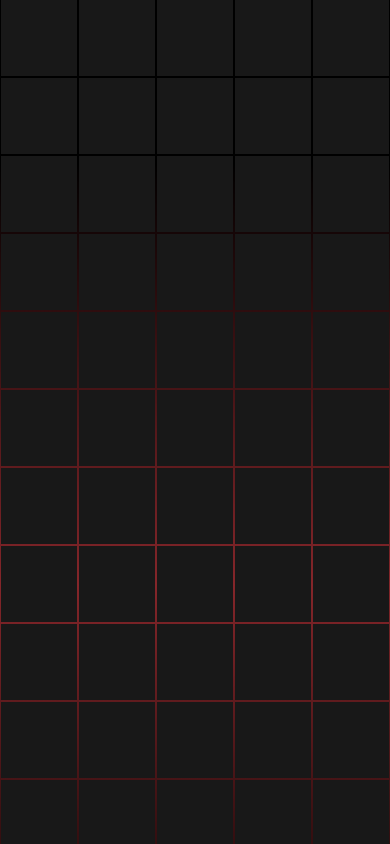
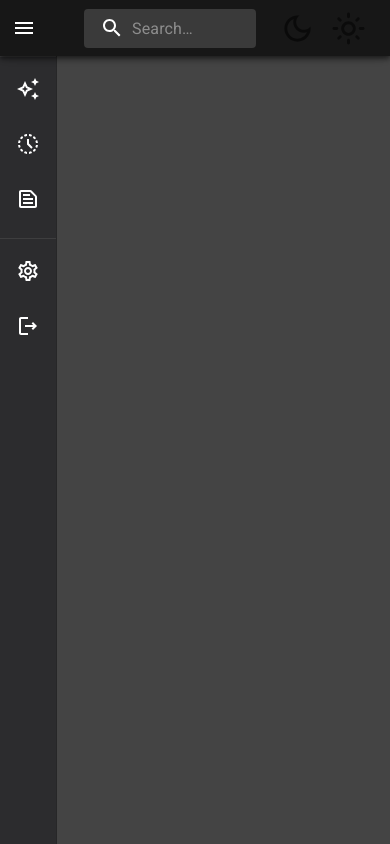
Before and after one commit to motasemay/ChatBot_website, a React (Vite) app: page / in a window 390 px wide. Built offline with nearby package versions, Linux system fonts and the light colour scheme.

Commit message:
finish the sidebar and topbar and routerDom

```diff
--- a/src/components/MiniDrawer.jsx
+++ b/src/components/MiniDrawer.jsx
@@ -9,6 +9,7 @@ import TopBar from "./TopBar"
 import SideBar from './SideBar';
 import Chatbot from '../pages/chatbot/Chatbot';
 import { green, red } from '@mui/material/colors';
+import { Outlet } from 'react-router-dom';
 
 const drawerWidth = 240;
 
@@ -29,7 +30,7 @@ const DrawerHeader = styled('div')(({ theme }) => ({
 const theme = createTheme({
   palette: {
     primary: {
-      main: '#2b2a2a',       // Dark gray
+      main: '#171717',       // Dark gray
       light: '#757ce8',       // Light blue
       dark: '#000000',        // Darker shade (if needed)
       contrastText: '#fff',   // White text on primary color
@@ -41,11 +42,11 @@ const theme = createTheme({
       contrastText: '#ffffff' // White text on secondary color
     },
     background: {
-      default: '#f0f0f0',     // Default background color
-      paper: '#ffffff',       // Paper background color
+      default: '#444',     // Default background color
+      paper: '#2C2C2E',       // Paper background color
     },
     text: {
-      primary: '#000000',     // Default text color
+      primary: '#fff',     // Default text color
       secondary: '#757575',   // Secondary text color
     },
   },
@@ -76,12 +77,16 @@ export default function MiniDrawer() {
       <SideBar open={open} handleDrawerClose={handleDrawerClose} theme={theme}/>
 
 
-      <Box component="main" sx={{ flexGrow: 1, p: 3 }}>
-        <DrawerHeader />
-        <Typography sx={{ marginBottom: 2 }}>
+      <Box component="main" sx={{ flexGrow: 1, p: 0.07 }} >
+         <DrawerHeader />
+        {/*<Typography sx={{ marginBottom: 2 }}>
           example eaaskdla;sdfjk;;jklas
-        </Typography>
+        </Typography> */}
+        <div className="outletPage">
 
+                <Outlet/>
+
+        </div>
       </Box>
     </Box>
 
--- a/src/components/SearchBar.jsx
+++ b/src/components/SearchBar.jsx
@@ -2,6 +2,7 @@ import React from 'react'
 import { styled, alpha } from '@mui/material/styles';
 import SearchIcon from '@mui/icons-material/Search';
 import { InputBase } from '@mui/material';
+import { MarginOutlined } from '@mui/icons-material';
 
 const Search = styled('div')(({ theme }) => ({
     position: 'relative',
--- a/src/components/SideBar.jsx
+++ b/src/components/SideBar.jsx
@@ -20,7 +20,9 @@ import SideBarStyle from "./SideBar.module.css";
 import AutoAwesomeOutlinedIcon from '@mui/icons-material/AutoAwesomeOutlined';
 import HistoryToggleOffOutlinedIcon from '@mui/icons-material/HistoryToggleOffOutlined';
 import TextSnippetOutlinedIcon from '@mui/icons-material/TextSnippetOutlined';
-
+import SettingsOutlinedIcon from '@mui/icons-material/SettingsOutlined';
+import LogoutOutlinedIcon from '@mui/icons-material/LogoutOutlined';
+import { useNavigate } from 'react-router-dom';
 const drawerWidth = 240;
 
 
@@ -100,23 +102,49 @@ const sidebarArray1=[
   "path":"/Reports",
 },
 ]
+const sidebarArray2=[
+
+  {
+  "text":"Settings",
+  "icon":<SettingsOutlinedIcon/>,
+  "path":"/settings",
+},
+{
+  "text":"Log Out",
+  "icon":<LogoutOutlinedIcon/>,
+  "path":"/logout",
+},
+]
 
 
 function SideBar({ open, handleDrawerClose ,theme}) {
-
+const navigate=useNavigate();
   // const theme = useTheme();
 
   return (
-    <Drawer variant="permanent" open={open} >
+    <Drawer className={SideBarStyle.sidebarContainer}  variant="permanent" open={open} >
       <DrawerHeader  >
-        <IconButton onClick={handleDrawerClose} className={SideBarStyle.SidebarContainer}>
+        <IconButton onClick={handleDrawerClose} sx={{background:"#171717"}} className={SideBarStyle.SidebarContainer}>
           {theme.direction === 'rtl' ? <ChevronRightIcon /> : <ChevronLeftIcon />}
         </IconButton >
       </DrawerHeader>
-      <Divider />
+      <Divider sx={{backgroundColor:'#ffffff20'}}/>
       <List >
         {sidebarArray1.map(item => (
-          <ListItem key={item.path} disablePadding sx={{ display: 'block' }}>
+          <ListItem key={item.path} disablePadding
+          onClick={()=>{
+            navigate(item.path);
+          }}
+          sx={{ display: 'block',
+            marginBottom:'7px',
+            transition:'background-color 0.4s ease',
+                backgroundColor:
+                location.pathname===item.path? '#861e23 !important':null,
+                borderRadius:
+                location.pathname===item.path?  '12px' :null ,
+
+           }}
+          >
             <ListItemButton
               sx={[
                 {
@@ -165,12 +193,27 @@ function SideBar({ open, handleDrawerClose ,theme}) {
           </ListItem>
         ))}
       </List>
-      <Divider />
+      <Divider sx={{backgroundColor:'#ffffff20'}} />
 
 
       <List >
-        {['ChatBot', 'History', 'Reports', 'Setttings'].map((text, index) => (
-          <ListItem key={text} disablePadding sx={{ display: 'block' }}>
+        {sidebarArray2.map(item => (
+          <ListItem key={item.path} disablePadding
+
+          onClick={()=>{
+            navigate(item.path);
+          }}
+          sx={{ display: 'block',
+                marginBottom:'7px',
+                transition:'background-color 0.4s ease',
+                backgroundColor:
+                location.pathname===item.path? '#861e23 !important':null,
+                borderRadius:
+                location.pathname===item.path?  '12px' :null ,
+
+
+           }}
+          >
             <ListItemButton
               sx={[
                 {
@@ -201,10 +244,10 @@ function SideBar({ open, handleDrawerClose ,theme}) {
                     },
                 ]}
               >
-                {index % 2 === 0 ? <InboxIcon /> : <MailIcon />}
+                {item.icon}
               </ListItemIcon>
               <ListItemText
-                primary={text}
+                primary={item.text}
                 sx={[
                   open
                     ? {
--- a/src/components/SideBar.module.css
+++ b/src/components/SideBar.module.css
@@ -1,10 +1,15 @@
-/* .SidebarContainer{
-    background-color: #333 !important;
-    color: rgb(255, 255, 255)  !important;
+.sidebarContainer {
+  transition: background-color 0.9s ease;
+}
 
-} */
-
-/*
-.MuiDrawer{
-    background-color: #333 !important;
-} */
+.sidebarContainer svg {
+  color: #fff;
+}
+.sidebarContainer ul li {
+  border-radius: 12px;
+}
+.sidebarContainer ul li:hover {
+  border-radius: 12px;
+  background-color: rgba(240, 248, 255, 0.116);
+  font-size: 30px;
+}
--- a/src/components/TopBar.jsx
+++ b/src/components/TopBar.jsx
@@ -13,13 +13,14 @@ const drawerWidth = 240;
 const AppBar = styled(MuiAppBar, {
     shouldForwardProp: (prop) => prop !== 'open',
 })(({ theme }) => ({
-    zIndex: theme.zIndex.drawer + 1,
+    zIndex: theme.zIndex.drawer + 1000001,
     transition: theme.transitions.create(['width', 'margin'], {
         easing: theme.transitions.easing.sharp,
         duration: theme.transitions.duration.leavingScreen,
     }),
     variants: [
         {
+            // @ts-ignore
             props: ({ open }) => open,
             style: {
                 marginLeft: drawerWidth,
@@ -37,7 +38,9 @@ const AppBar = styled(MuiAppBar, {
 function TopBar({ open, handleDrawerOpen }) {
 
     return (
-        <AppBar position="fixed" open={open} className={topBarStyle.topBarContainer}>
+        <AppBar position="fixed"
+// @ts-ignore
+        open={open} >
             <Toolbar>
                 <IconButton
                     color="inherit"
@@ -53,9 +56,9 @@ function TopBar({ open, handleDrawerOpen }) {
                 >
                     <MenuIcon />
                 </IconButton>
-                <Typography variant="h6" noWrap component="div">
+                {/* <Typography variant="h6" noWrap component="div" sx={{marginRight:'80px'}}>
                     Bilsan ChatBot
-                </Typography>
+                </Typography> */}
                 <SearchBar />
 
                 <Box flexGrow={1} />
--- a/src/index.css
+++ b/src/index.css
@@ -11,3 +11,7 @@ body {
   background-color: black;
   font-family: "Gill Sans", "Gill Sans MT", Calibri, "Trebuchet MS", sans-serif;
 }
+
+.outletPage{
+  border-radius: 50px;
+}
--- /dev/null
+++ b/src/pages/chatHistory/ChatHistory.jsx
@@ -0,0 +1,9 @@
+import React from 'react'
+
+function ChatHistory() {
+  return (
+    <div>ChatHistory</div>
+  )
+}
+
+export default ChatHistory
--- a/src/pages/chatbot/Chatbot.module.css
+++ b/src/pages/chatbot/Chatbot.module.css
@@ -11,12 +11,13 @@
 }
 
 .chatContainer {
-    background: linear-gradient(135deg, #2a2a2a, #1b1b1b);
+    /* background: linear-gradient(135deg, #2a2a2a, #1b1b1b); */
+    background-color: #666;
     color: #e0e0e0;
     font-family: 'Poppins', sans-serif;
 
 
-    height: 100vh;
+    height: calc(100vh - 65px);
     display: flex;
     margin: 0;
     overflow: hidden;
@@ -43,13 +44,25 @@
     /* align-items: center; */
     /* border-left: 1px solid #ffffff; */
 
+/*
+    scrollbar-width: thin;
+    scroll-snap-type: mandatory;
+    scrollbar-color: #85262a transparent; */
 
-
-    scrollbar-width: thin;
-    /* For Firefox */
-    scrollbar-color: #85262a transparent;
     /* For Firefox */
 
+}
+.chatMessages::-webkit-scrollbar {
+    width: 8px;
+}
+
+.chatMessages::-webkit-scrollbar-track {
+    background-color: transparent;
+}
+
+.chatMessages::-webkit-scrollbar-thumb {
+    background-color: #85262a; /* Color of the scrollbar */
+    border-radius: 10px;
 }
 
 .chatMessages .mContainer {
@@ -165,12 +178,12 @@
 
 .sidebar {
     width: 300px;
-    background-color: #171717;
+    background-color: #555;
+    /* border-left: 1px solid #ddd; */
     color: #ffffff;
-
     margin: 0px 0px 0px 0px;
-    box-shadow: 0 2px 8px rgba(0, 0, 0, 0.3);
-    height: 100vh;
+    /* box-shadow: 0 2px 8px rgba(0, 0, 0, 0.3); */
+    height: calc(100vh - 65px);
     padding: 20px;
     overflow-y: hidden;
     display: flex;
@@ -178,11 +191,12 @@
     /* border-right: 1px solid #ffffff; */
     z-index: 1000000;
     transition: all 0.45s ease-in-out;
+    border-radius: 10px 0 0 10px;
 }
 
 
 .showSideBar {
-   left: 0px !important;
+   right: 0px !important;
    opacity: 1 !important;
 }
 
@@ -203,9 +217,13 @@
 .sidebar h2 {
     font-size: 24px;
     margin-bottom: 15px;
-
+    padding-bottom: 2px;
+    text-align: center;
+    /* background-color: #ffffff4f; */
+    /* border-radius: 10px; */
+    border-bottom: #85262a solid 2px;
     /* box-shadow: 0 4px 12px rgba(0, 0, 0, 0.3); */
-
+/* color: #ffffff; */
 
     /* border-bottom: 2px white solid; */
 }
@@ -220,7 +238,7 @@
 }
 
 .sidebar ul li a {
-    color: #c7bebe;
+    color: #d3cccc;
     text-decoration: none;
     font-size: 16px;
     display: block;
@@ -259,7 +277,7 @@
 }
 
 .toggleButtonRight{
-    margin-left: 302px !important;
+    margin-right: 302px !important;
     margin-right: 30px;
 
 }
@@ -275,7 +293,7 @@ border-radius: 5px;
 
 
     z-index: 100000;
-    background-color: #ffffff4f;
+    background-color: #696969 ;
     /* border-radius:  0px 10px 0 0; */
     color: #fff;
 
@@ -676,11 +694,14 @@ border-radius: 5px;
 
 .processedFilesSection h2 {
     text-align: center;
+    padding-bottom: 2px;
+    /* background-color: #85262a; */
+    border-bottom: #85262a solid 2px;
 }
 
 .processedFilesSection ul {
     border-radius: 20px;
-    background-color: #333;
+    background-color: #33333383;
     padding: 10px;
     max-height: 260px;
     overflow-y: auto;
@@ -700,12 +721,12 @@ border-radius: 5px;
     align-items: center;
     justify-content: space-between;
 
-    color: #e0e0e0;
+    color: #e6e3e3;
     cursor: pointer;
     /* Add pointer cursor for interactivity (optional) */
     transition: background-color 0.2s ease;
     /* Add a smooth hover effect */
-    border-bottom: .5px solid #444;
+    border-bottom: .5px solid #333232;
     transition: background-color .1s ease;
 
 }
@@ -728,7 +749,7 @@ border-radius: 5px;
 }
 
 .processedFilesList li:hover {
-    background-color: #171717a5;
+    background-color: #1717175d;
 
 }
 
@@ -817,8 +838,9 @@ border-radius: 5px;
 /* Large devices (desktops, less than 1200px) */
 @media (max-width: 1199.98px) {
     .sidebar {
+
         position: fixed;
-        left: -310px;
+        right: -310px;
         opacity: .5;
     }
     .overlay{
@@ -869,7 +891,7 @@ border-radius: 5px;
     }
 
     textarea {
-        min-width: 250px;
+        min-width: 200px;
         margin-top: 3px;
 
     }
@@ -956,4 +978,11 @@ border-radius: 5px;
 }
 
 /* X-Small devices (portrait phones, less than 576px) */
-@media  (max-width: 595.98px) {}
+@media  (max-width: 595.98px) {
+    .chatHeader .mContainer{
+        display: none;
+    }
+    .toggleSidebarButton{
+        margin-left: auto;
+    }
+}
--- /dev/null
+++ b/src/pages/reports/Reports.jsx
@@ -0,0 +1,9 @@
+import React from 'react'
+
+function Reports() {
+  return (
+    <div>Reports</div>
+  )
+}
+
+export default Reports
--- /dev/null
+++ b/src/pages/settings/Settings.jsx
@@ -0,0 +1,9 @@
+import React from 'react'
+
+function Settings() {
+  return (
+    <div>Settings</div>
+  )
+}
+
+export default Settings
```
Also changed, not shown: src/App.jsx (+25 -8 lines), src/pages/chatbot/Chatbot.jsx (+37 -33 lines).
